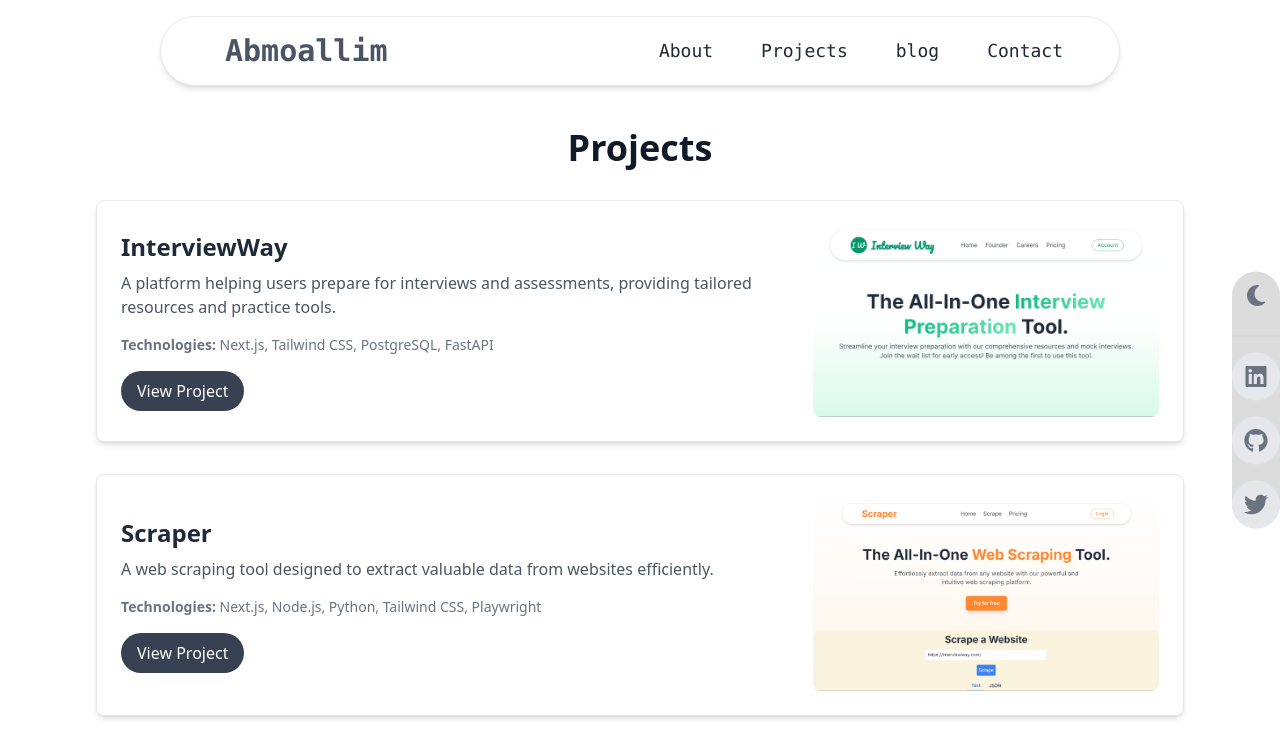
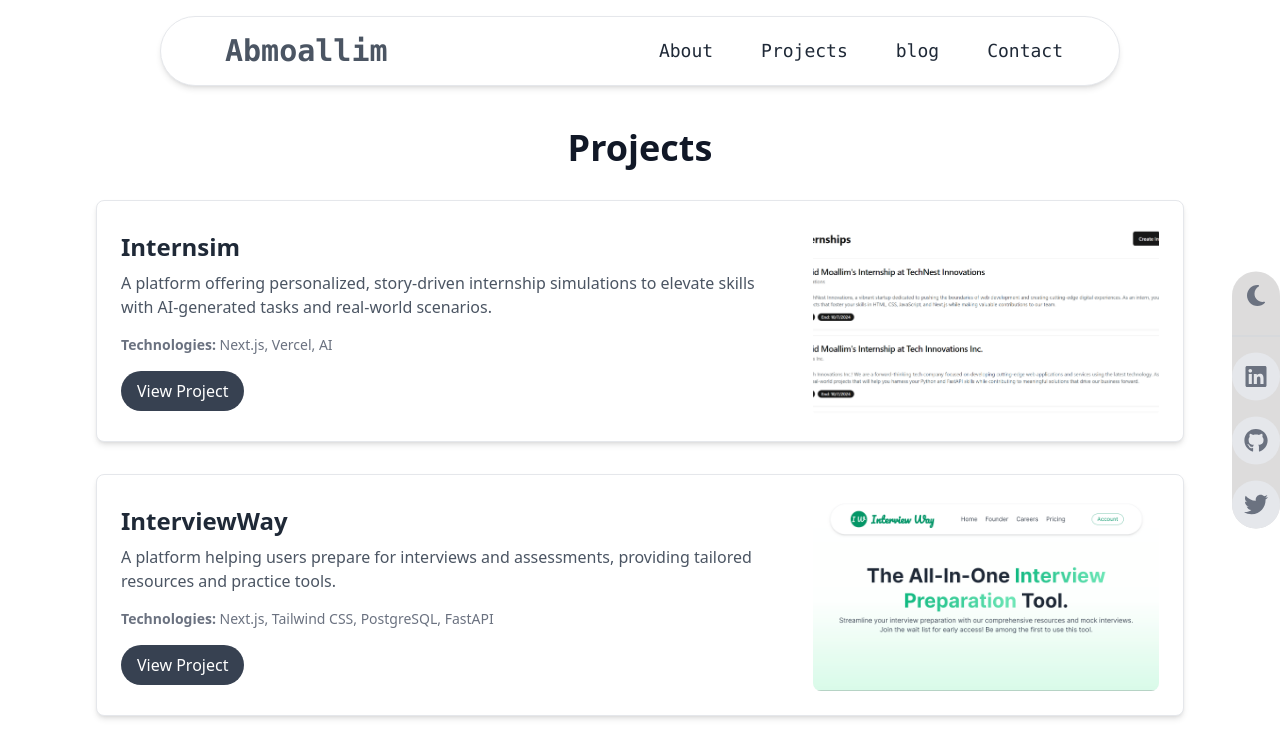
Before and after one commit to abmoallim/abmoallim, a Next.js app: page /projects in a window 1280 px wide. Shown: the top 746 px of the page. Built offline with nearby package versions, Linux system fonts and the light colour scheme.

Commit message:
internsim addede

```diff
--- a/app/projects/page.js
+++ b/app/projects/page.js
@@ -2,6 +2,13 @@
 // app/projects/page.js
 
 const projects = [
+    {
+        title: 'Internsim',
+        description: 'A platform offering personalized, story-driven internship simulations to elevate skills with AI-generated tasks and real-world scenarios.',
+        technologies: ['Next.js', 'Vercel', 'AI'],
+        link: 'https://internsim.vercel.app/',
+        image: '/imgs/internsim.png',  // You'll need to add this image to your project
+    },
     {
         title: 'InterviewWay',
         description: 'A platform helping users prepare for interviews and assessments, providing tailored resources and practice tools.',
```
Also changed, not shown: public/imgs/internsim.png (added).
